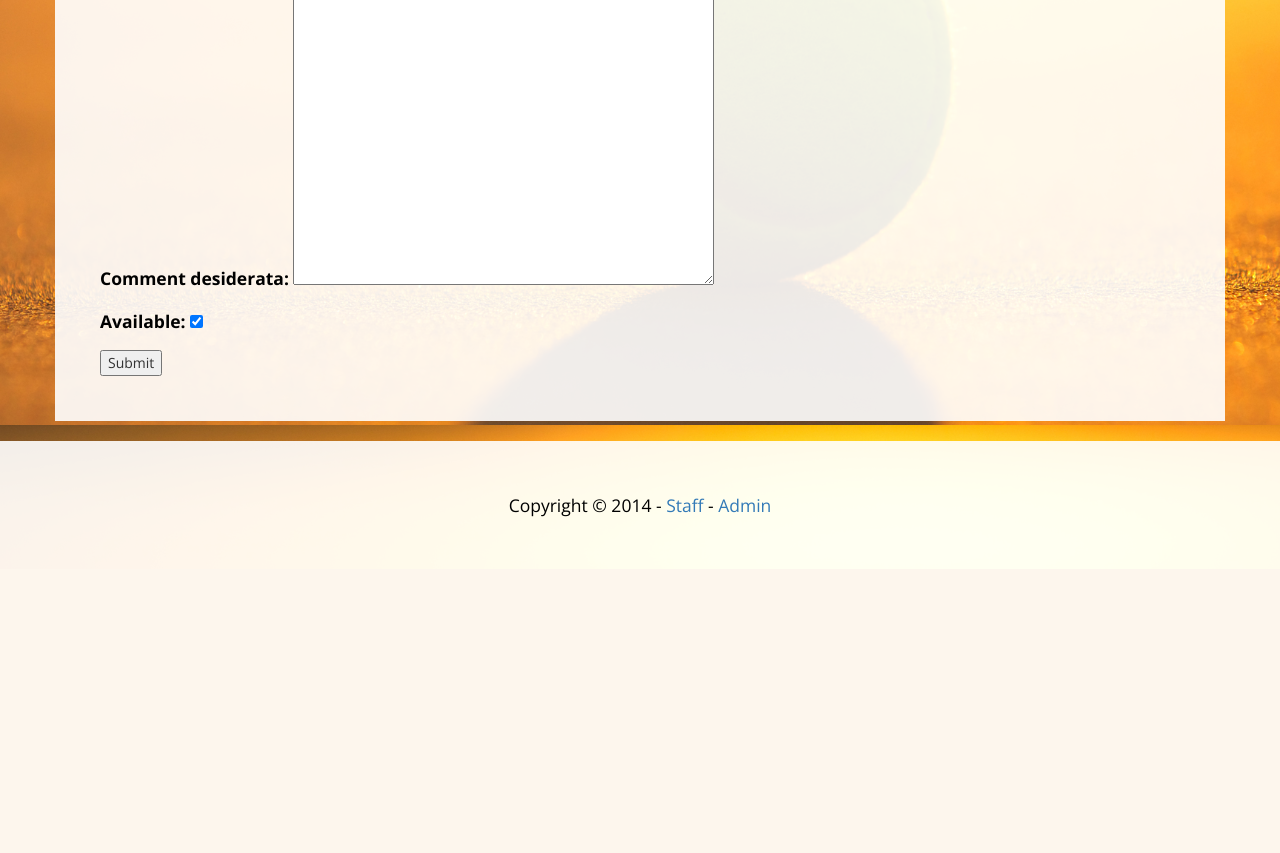
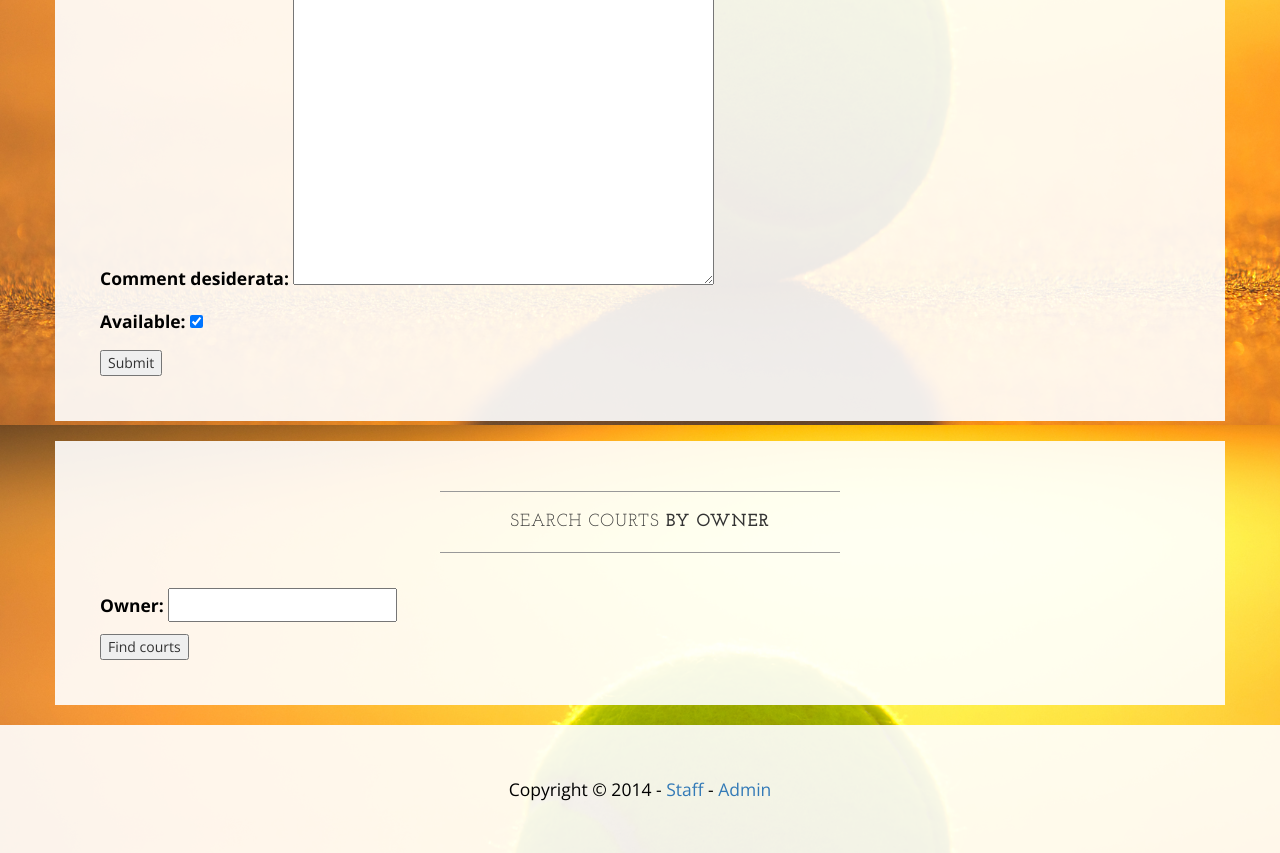
Before and after one commit to ivanahad/sep2015E, a Django app: page /courts/register in a window 1280 px wide. Shown: the part 1175-2028 px from the top of the page. Before the commit the page ends 1692 px from the top, so only its background shows below. Run offline with Django 3.2, Linux system fonts and the light colour scheme; parts of the project's set-up code (start-up, migrations or seed data) failed here and were passed over; some libraries are stand-ins or nearby versions.

Commit message:
Current matches informations on a court (owner) view

```diff
--- a/sep2015E/courts/forms.py
+++ b/sep2015E/courts/forms.py
@@ -6,3 +6,6 @@ class RegisterForm(forms.ModelForm):
     class Meta:
         model = Court
         fields = '__all__'
+
+class OwnerCourtsForm(forms.Form):
+	owner = forms.CharField(label='Owner')
--- a/sep2015E/courts/views.py
+++ b/sep2015E/courts/views.py
@@ -1,7 +1,8 @@
 from django.shortcuts import render
-from courts.forms import RegisterForm
+from courts.forms import RegisterForm, OwnerCourtsForm
 from django.http import HttpResponseRedirect
 from courts.models import Court
+from tournament.models import Match
 
 def register(request):
     if request.method == 'POST':  # S'il s'agit d'une requête POST
@@ -18,7 +19,28 @@ def register(request):
 
             return HttpResponseRedirect('/')
 
+        form_owner = OwnerCourtsForm(request.POST, prefix="ownerform")
+        if form_owner.is_valid():
+            #form_owner.cleaned_data['tournament'].close_registrations()
+            request.session['temp_data'] = form_owner.cleaned_data['owner']
+            return HttpResponseRedirect('/courts/byowner.html')
+
     else: # Si ce n'est pas du POST, c'est probablement une requête GET
         form = RegisterForm()  # Nous créons un formulaire vide
+        form_owner = OwnerCourtsForm(prefix="ownerform")
 
     return render(request, 'courts/register.html', locals())
+
+def byowner(request):
+    court_owner = request.session['temp_data']
+    courts = Court.objects.filter(owner=request.session['temp_data'])
+    match_list = []
+    for val in courts:
+        match_list.append(Match.objects.filter(court=val))
+
+
+    return render(request, 'courts/byowner.html', { \
+            'courts': courts,\
+            'court_owner': court_owner,\
+            'match_list': match_list\
+            })
--- a/sep2015E/sep2015E/urls.py
+++ b/sep2015E/sep2015E/urls.py
@@ -25,6 +25,7 @@ urlpatterns = [
     #url(r'^wiki/', include('waliki.urls')),
     url(r'^players/', include('players.urls')),
     url(r'^courts/', include('courts.urls')),
+    url(r'^courts/', 'courts.views.byowner'),
     url(r'^staff/', include('staff.urls')),
     url(r'^tournament/', include('tournament.urls')),
 ]
--- a/sep2015E/templates/courts/register.html
+++ b/sep2015E/templates/courts/register.html
@@ -21,4 +21,22 @@
 			</div>
 		</div>
 	</div>
+	<div class="row">
+		<div class="box">
+			<div class="col-lg-12">
+				<hr>
+				<h2 class="intro-text text-center">Search courts
+					<strong>by owner</strong>
+				</h2>
+				<hr>
+				<div class="panel-body">
+					<form action="{% url "courts.views.register" %}" method="post">
+						{% csrf_token %}
+						{{ form_owner.as_p }}
+						<input type="submit" value="Find courts"/>
+					</form>
+				</div>
+			</div>
+		</div>
+	</div>
 {% endblock %}
```
Also changed, not shown: sep2015E/templates/courts/byowner.html (added, +32 -0 lines).
